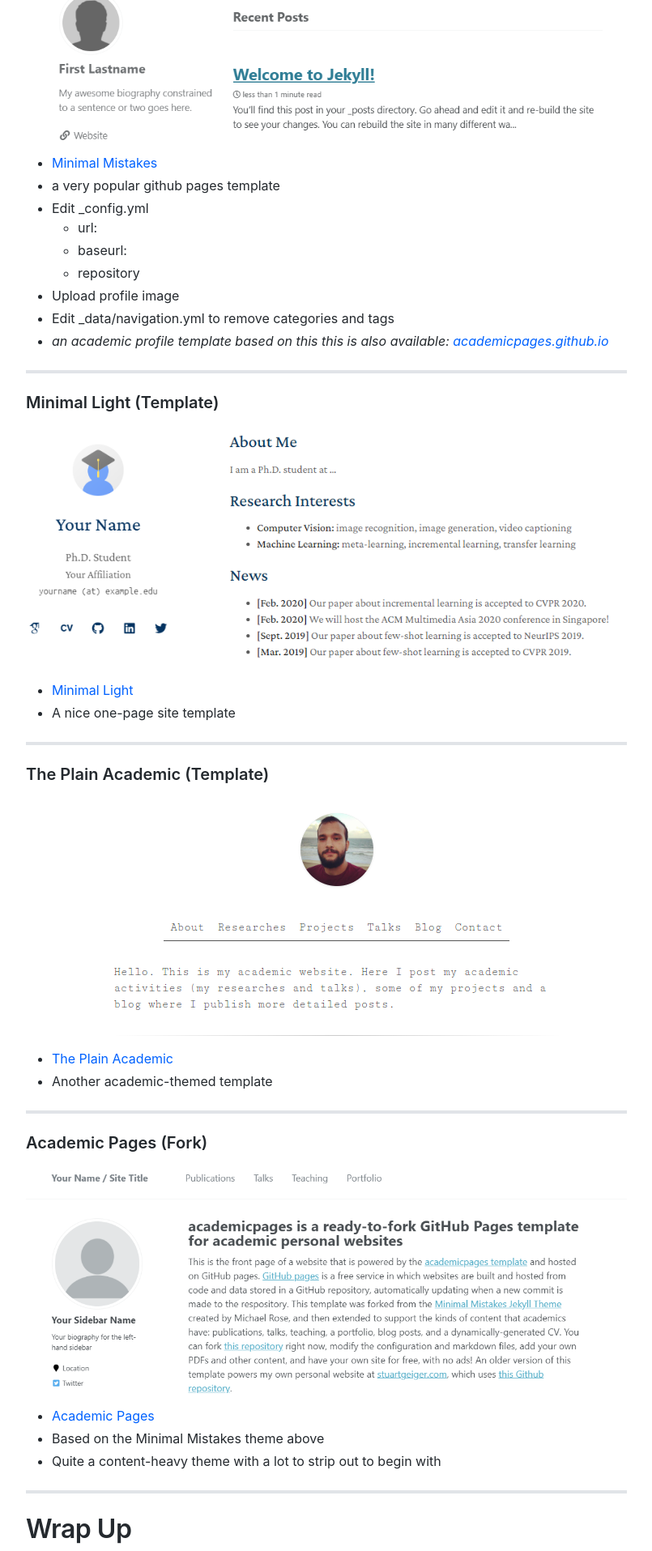
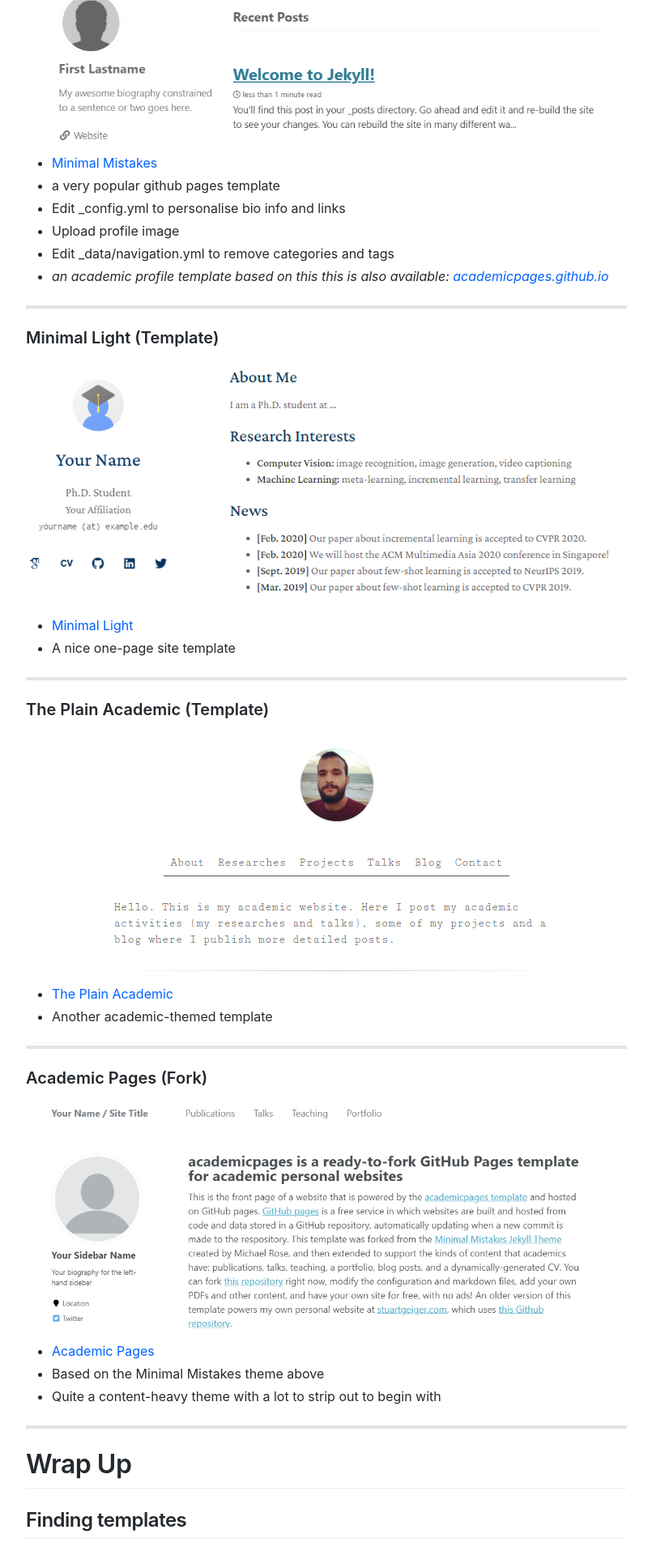
Before and after one commit to liamodwyer/github-pages, a Jekyll site: the page built from _workshop/5-templates.md, in a window 1280 px wide. Shown: the part 2062-3977 px from the top of the page at 81% size, without its empty margins (365-1170 px from the left). Built offline with Jekyll 4.4.1, drawn with Linux system fonts in a browser that asks for light colours; emoji names are drawn with the system emoji font; some web fonts are replaced.

Commit message:
fix 5-templates.md

```diff
--- a/_workshop/5-templates.md
+++ b/_workshop/5-templates.md
@@ -54,10 +54,7 @@ We will take a few of these in turn and look at how to customise them, mainly us
 
 - [Minimal Mistakes](https://github.com/mmistakes/mm-github-pages-starter)
 - a very popular github pages template
-- Edit _config.yml
-	- url:
-	- baseurl:
-	- repository
+- Edit _config.yml to personalise bio info and links
 - Upload profile image
 - Edit _data/navigation.yml to remove categories and tags
 - *an academic profile template based on this this is also available: [academicpages.github.io](https://github.com/academicpages/academicpages.github.io)*
```
